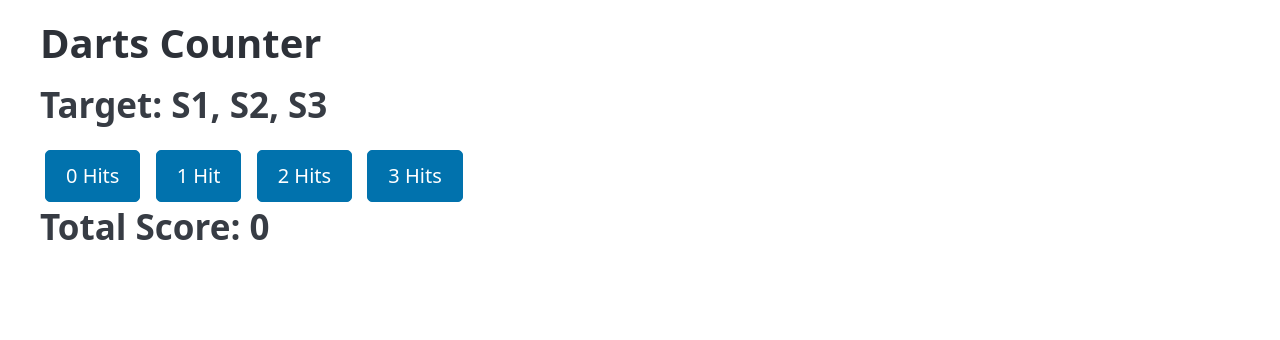
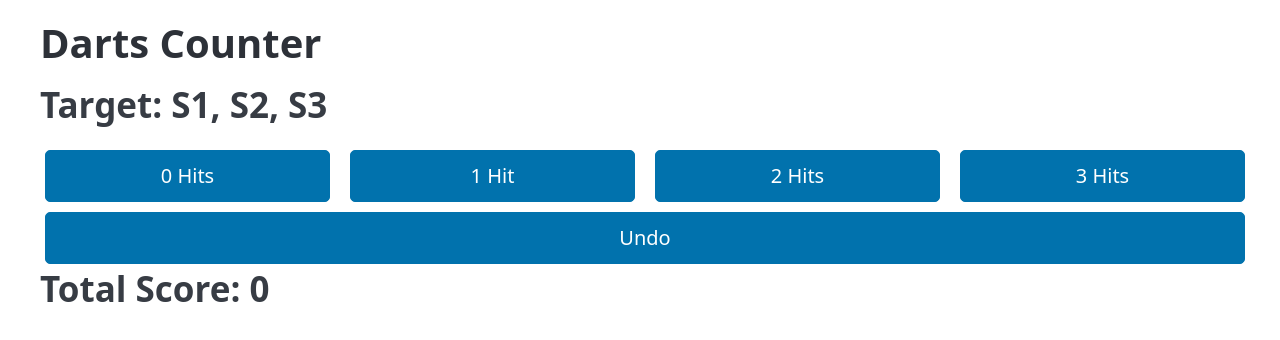
Before and after one commit to nillsn/nillsn.github.io, a plain HTML site: page darts-counter.html in a window 1280 px wide. Drawn offline with nearby package versions, Linux system fonts and the light colour scheme.

Commit message:
undo feature

```diff
--- a/darts-counter.html
+++ b/darts-counter.html
@@ -10,6 +10,7 @@
         .button {
             margin: 5px;
             padding: 10px 20px;
+            width: 100%;
         }
     </style>
     <link rel="stylesheet" href="https://cdn.jsdelivr.net/npm/@picocss/pico@2/css/pico.min.css">
@@ -18,13 +19,16 @@
 <body>
     <main class="container">
         <h1>Darts Counter</h1>
-
         <div id="level"></div>
 
-        <button id="button1" class="button" onclick="updateCounter(0)">0 Hits</button>
-        <button id="button2" class="button" onclick="updateCounter(1)">1 Hit</button>
-        <button id="button3" class="button" onclick="updateCounter(2)">2 Hits</button>
-        <button id="button4" class="button" onclick="updateCounter(3)">3 Hits</button>
+        <div class="grid">
+            <div><button id="button1" class="button" onclick="updateCounter(0)">0 Hits</button></div>
+            <div><button id="button2" class="button" onclick="updateCounter(1)">1 Hit</button></div>
+            <div><button id="button3" class="button" onclick="updateCounter(2)">2 Hits</button></div>
+            <div><button id="button4" class="button" onclick="updateCounter(3)">3 Hits</button></div>
+        </div>
+
+        <div><button id="undoButton" class="button" onclick="undo()">Undo</button></div>
 
         <div id="totalScore"></div>
 
@@ -43,20 +47,23 @@
             function updateCounter(hits) {
                 scores.push(hits);
 
+                updateLevel();
                 updateTotalScore();
+            }
 
+            function updateLevel() {
                 if (scores.length == levels.length) {
                     document.getElementById('button1').disabled = true;
                     document.getElementById('button2').disabled = true;
                     document.getElementById('button3').disabled = true;
                     document.getElementById('button4').disabled = true;
                 } else {
-                    updateTarget();
+                    document.getElementById('button1').disabled = false;
+                    document.getElementById('button2').disabled = false;
+                    document.getElementById('button3').disabled = false;
+                    document.getElementById('button4').disabled = false;
+                    document.getElementById('level').innerHTML = `<h2>Target: ${levels[scores.length]}</h2>`;
                 }
-            }
-
-            function updateTarget() {
-                document.getElementById('level').innerHTML = `<h2>Target: ${levels[scores.length]}</h2>`;
             }
 
             function updateTotalScore() {
@@ -69,7 +76,13 @@
                 document.getElementById('totalScore').innerHTML = `<h2>Total Score: ${totalScore}</h2>`;
             }
 
-            updateTarget();
+            function undo() {
+                scores.pop();
+                updateLevel();
+                updateTotalScore();
+            }
+
+            updateLevel();
             updateTotalScore();
 
         </script>
```
